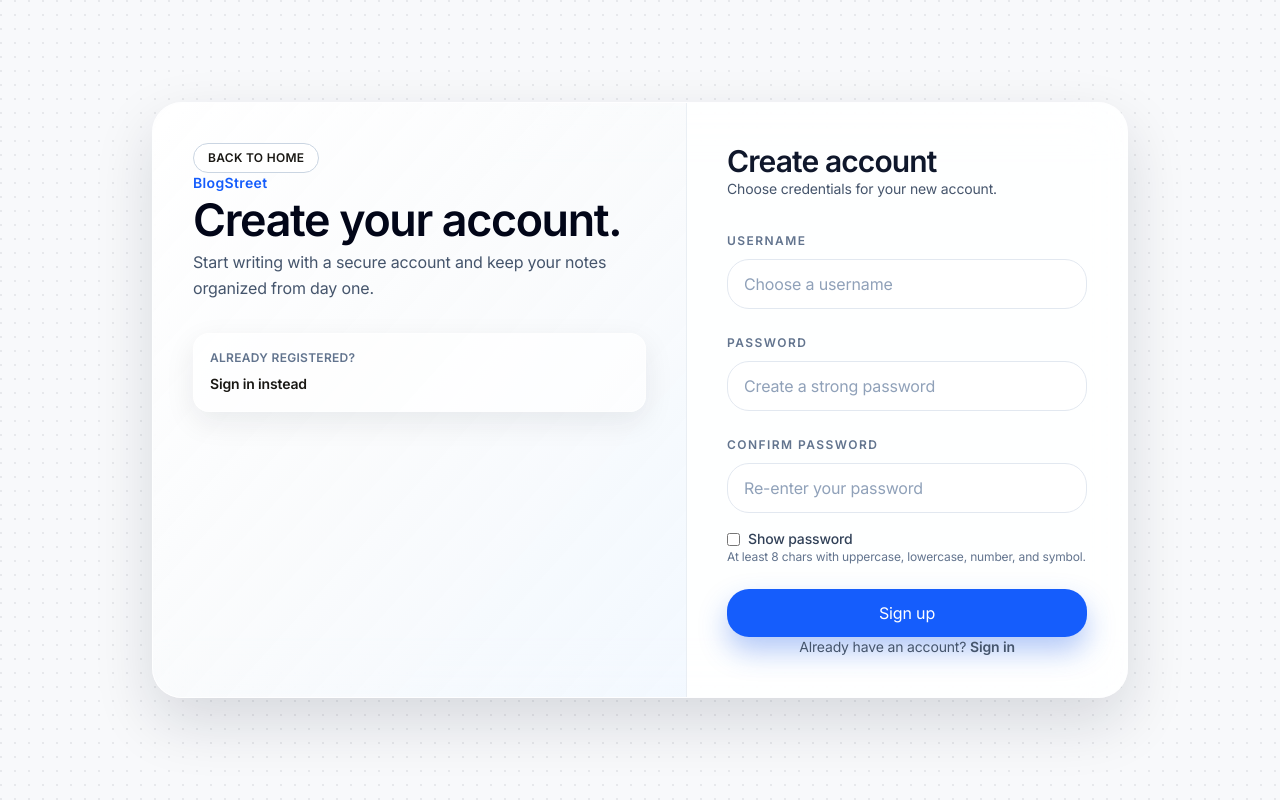
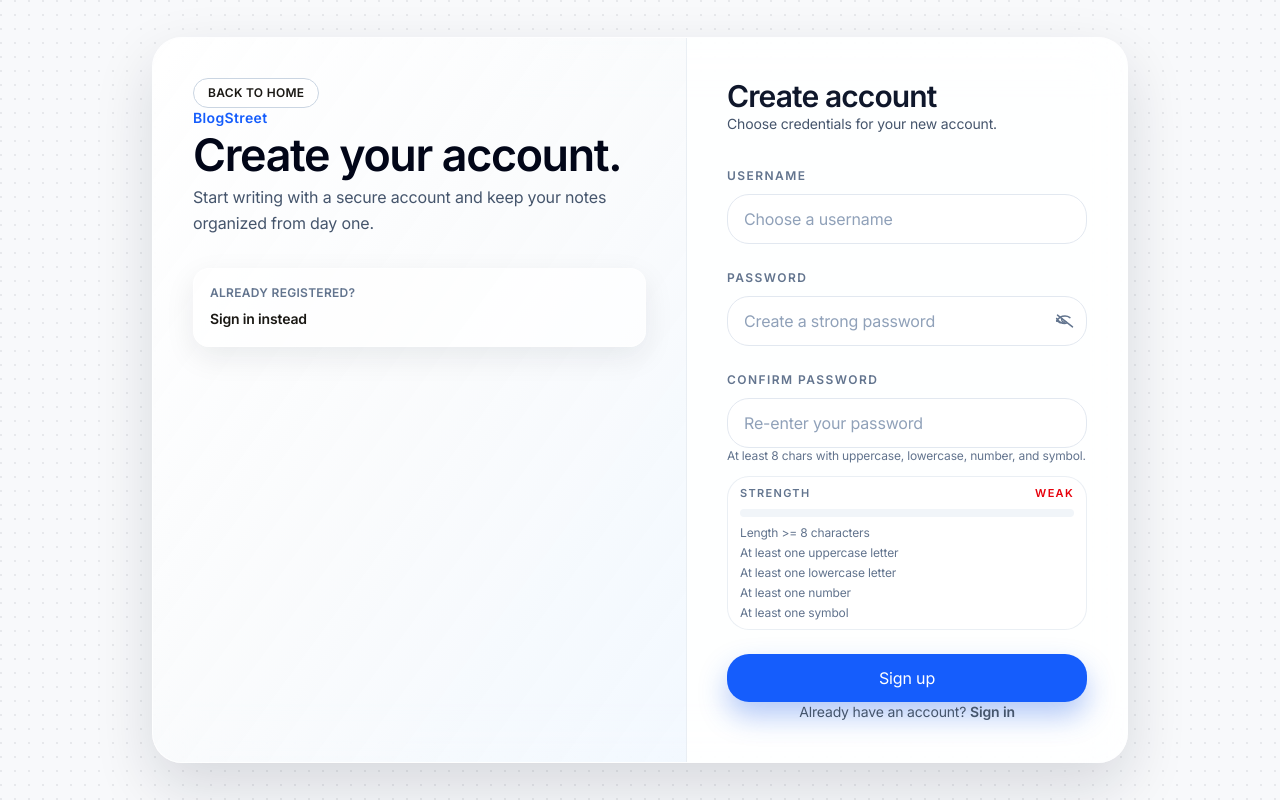
Before and after one commit to Tantalost/BlogStreet, a React (Vite) app in the folder frontend/: page /sign-up in a window 1280 px wide. Built offline with nearby package versions, Linux system fonts and the light colour scheme; no server answers.

Commit message:
added more features on security

```diff
--- a/frontend/src/auth/session.tsx
+++ b/frontend/src/auth/session.tsx
@@ -1,7 +1,16 @@
-import { createContext, useContext, useEffect, useMemo, useState } from 'react'
+import { createContext, useCallback, useContext, useEffect, useMemo, useState } from 'react'
 import type { ReactNode } from 'react'
 import { Navigate } from 'react-router-dom'
 import { apiRequest } from '../lib/api'
+import {
+  INACTIVITY_LOGOUT_MESSAGE,
+  clearSessionState,
+  ensureSessionActive,
+  hasActiveSession,
+  setSessionExpiredHandler,
+  startSession,
+  touchSession,
+} from './sessionTimeout'
 
 export type AuthUser = {
   id: string
@@ -13,8 +22,10 @@ type AuthContextValue = {
   isLoaded: boolean
   isSignedIn: boolean
   user: AuthUser | null
+  logoutMessage: string | null
   refreshSession: () => Promise<void>
   logout: () => Promise<void>
+  clearLogoutMessage: () => void
 }
 
 const AuthContext = createContext<AuthContextValue | null>(null)
@@ -22,13 +33,28 @@ const AuthContext = createContext<AuthContextValue | null>(null)
 export function SessionAuthProvider({ children }: { children: ReactNode }) {
   const [isLoaded, setIsLoaded] = useState(false)
   const [user, setUser] = useState<AuthUser | null>(null)
+  const [logoutMessage, setLogoutMessage] = useState<string | null>(null)
+
+  const logoutDueToInactivity = useCallback((): void => {
+    setLogoutMessage(INACTIVITY_LOGOUT_MESSAGE)
+    clearSessionState()
+    setUser(null)
+    void apiRequest<void>('/api/auth/logout', { method: 'POST' }, { skipSessionCheck: true })
+  }, [])
 
   const refreshSession = async (): Promise<void> => {
     try {
       const payload = await apiRequest<{ user: AuthUser }>('/api/auth/me')
       setUser(payload.user)
+      setLogoutMessage(null)
+      if (hasActiveSession()) {
+        touchSession()
+      } else {
+        startSession()
+      }
     } catch {
       setUser(null)
+      clearSessionState()
     } finally {
       setIsLoaded(true)
     }
@@ -36,14 +62,40 @@ export function SessionAuthProvider({ children }: { children: ReactNode }) {
 
   useEffect(() => { void refreshSession() }, [])
 
+  useEffect(() => {
+    setSessionExpiredHandler(logoutDueToInactivity)
+    return () => setSessionExpiredHandler(null)
+  }, [logoutDueToInactivity])
+
+  useEffect(() => {
+    if (!user) return
+
+    const handleActivity = () => {
+      if (!ensureSessionActive()) return
+      touchSession()
+    }
+
+    window.addEventListener('pointerdown', handleActivity, { passive: true })
+    window.addEventListener('keydown', handleActivity)
+
+    return () => {
+      window.removeEventListener('pointerdown', handleActivity)
+      window.removeEventListener('keydown', handleActivity)
+    }
+  }, [user])
+
   const logout = async (): Promise<void> => {
-    await apiRequest<void>('/api/auth/logout', { method: 'POST' })
+    await apiRequest<void>('/api/auth/logout', { method: 'POST' }, { skipSessionCheck: true })
+    clearSessionState()
     setUser(null)
+    setLogoutMessage(null)
   }
 
+  const clearLogoutMessage = useCallback((): void => setLogoutMessage(null), [])
+
   const authValue = useMemo<AuthContextValue>(
-    () => ({ isLoaded, isSignedIn: Boolean(user), user, refreshSession, logout }),
-    [isLoaded, user],
+    () => ({ isLoaded, isSignedIn: Boolean(user), user, logoutMessage, refreshSession, logout, clearLogoutMessage }),
+    [isLoaded, user, logoutMessage, clearLogoutMessage],
   )
 
   return <AuthContext.Provider value={authValue}>{children}</AuthContext.Provider>
@@ -56,8 +108,11 @@ export function useSessionAuth(): AuthContextValue {
 }
 
 export function RequireAuth({ children }: { children: ReactNode }) {
-  const { isLoaded, isSignedIn } = useSessionAuth()
+  const { isLoaded, isSignedIn, logoutMessage } = useSessionAuth()
   if (!isLoaded) return <div className="loading-screen">Loading workspace…</div>
+  if (!isSignedIn && logoutMessage) {
+    return <Navigate to="/sign-in" replace state={{ message: logoutMessage }} />
+  }
   if (!isSignedIn) return <Navigate to="/" replace />
   return children
 }
--- /dev/null
+++ b/frontend/src/auth/sessionTimeout.ts
@@ -0,0 +1,78 @@
+export const SESSION_TIMEOUT_MS = 10 * 60 * 1000
+export const INACTIVITY_LOGOUT_MESSAGE = 'You have been logged out due to inactivity'
+
+type SessionTimeoutState = {
+  startedAt: number | null
+  lastActivityAt: number | null
+  timeoutId: number | null
+}
+
+const sessionState: SessionTimeoutState = {
+  startedAt: null,
+  lastActivityAt: null,
+  timeoutId: null,
+}
+
+let onSessionExpired: (() => void) | null = null
+
+function scheduleExpiry(now: number): void {
+  if (sessionState.lastActivityAt === null) return
+
+  const elapsed = now - sessionState.lastActivityAt
+  const remaining = Math.max(0, SESSION_TIMEOUT_MS - elapsed)
+
+  if (sessionState.timeoutId !== null) {
+    window.clearTimeout(sessionState.timeoutId)
+  }
+
+  sessionState.timeoutId = window.setTimeout(() => {
+    if (hasSessionExpired()) {
+      clearSessionState()
+      onSessionExpired?.()
+    }
+  }, remaining)
+}
+
+export function startSession(now: number = Date.now()): void {
+  sessionState.startedAt = now
+  sessionState.lastActivityAt = now
+  scheduleExpiry(now)
+}
+
+export function touchSession(now: number = Date.now()): void {
+  if (sessionState.lastActivityAt === null) return
+  sessionState.lastActivityAt = now
+  scheduleExpiry(now)
+}
+
+export function clearSessionState(): void {
+  if (sessionState.timeoutId !== null) {
+    window.clearTimeout(sessionState.timeoutId)
+  }
+  sessionState.timeoutId = null
+  sessionState.startedAt = null
+  sessionState.lastActivityAt = null
+}
+
+export function hasActiveSession(): boolean {
+  return sessionState.startedAt !== null && sessionState.lastActivityAt !== null
+}
+
+export function hasSessionExpired(now: number = Date.now()): boolean {
+  if (!hasActiveSession()) return false
+  return now - (sessionState.lastActivityAt ?? 0) > SESSION_TIMEOUT_MS
+}
+
+export function ensureSessionActive(now: number = Date.now()): boolean {
+  if (!hasActiveSession()) return true
+  if (hasSessionExpired(now)) {
+    clearSessionState()
+    onSessionExpired?.()
+    return false
+  }
+  return true
+}
+
+export function setSessionExpiredHandler(handler: (() => void) | null): void {
+  onSessionExpired = handler
+}
--- a/frontend/src/components/auth/RegisterPage.tsx
+++ b/frontend/src/components/auth/RegisterPage.tsx
@@ -14,6 +14,18 @@ export default function RegisterPage({ isSignedIn, refreshSession }: RegisterPag
   const [isPasswordVisible, setIsPasswordVisible] = useState(false)
   const [isSubmitting, setIsSubmitting] = useState(false)
   const [errorMessage, setErrorMessage] = useState<string | null>(null)
+  const passwordValue = password.trim()
+  const strength = check_password_strength(passwordValue)
+  const strengthPercent = Math.round((strength.score / 5) * 100)
+  const strengthLabelClass = getStrengthLabelClass(strength.label)
+  const strengthBarClass = getStrengthBarClass(strength.label)
+  const passwordRules = [
+    { label: 'Length >= 8 characters', passed: strength.rules.hasMinLength },
+    { label: 'At least one uppercase letter', passed: strength.rules.hasUppercase },
+    { label: 'At least one lowercase letter', passed: strength.rules.hasLowercase },
+    { label: 'At least one number', passed: strength.rules.hasDigit },
+    { label: 'At least one symbol', passed: strength.rules.hasSpecial },
+  ]
 
   if (isSignedIn) return <Navigate to="/dashboard" replace />
 
@@ -21,7 +33,9 @@ export default function RegisterPage({ isSignedIn, refreshSession }: RegisterPag
     event.preventDefault()
     const u = username.trim().toLowerCase()
     const p = password.trim()
+    const submitStrength = check_password_strength(p)
     if (!u || !p) { setErrorMessage('Username and password are required.'); return }
+    if (submitStrength.label === 'Weak') { setErrorMessage('Password strength is too weak.'); return }
     if (p.length < 8) { setErrorMessage('Password must be at least 8 characters.'); return }
     if (!/[A-Z]/.test(p)) { setErrorMessage('Password must include at least one uppercase letter.'); return }
     if (!/[a-z]/.test(p)) { setErrorMessage('Password must include at least one lowercase letter.'); return }
@@ -82,8 +96,9 @@ export default function RegisterPage({ isSignedIn, refreshSession }: RegisterPag
             </label>
             <label className="mt-5 block">
               <span className="text-xs font-semibold uppercase tracking-[0.12em] text-slate-500">Password</span>
+              <div className="relative mt-2">
                 <input
-                className="mt-2 w-full rounded-xl border border-slate-200 bg-white px-4 py-3 text-slate-900 outline-none transition placeholder:text-slate-400 focus:border-blue-300 focus:ring-4 focus:ring-blue-100"
+                  className="w-full rounded-xl border border-slate-200 bg-white px-4 py-3 pr-16 text-slate-900 outline-none transition placeholder:text-slate-400 focus:border-blue-300 focus:ring-4 focus:ring-blue-100"
                   type={isPasswordVisible ? 'text' : 'password'}
                   autoComplete="new-password"
                   value={password}
@@ -91,6 +106,46 @@ export default function RegisterPage({ isSignedIn, refreshSession }: RegisterPag
                   maxLength={256}
                   placeholder="Create a strong password"
                 />
+                <button
+                  type="button"
+                  className="absolute right-3 top-1/2 -translate-y-1/2 text-slate-500 transition hover:text-slate-900 hover:scale-105 active:scale-95 cursor-pointer"
+                  onClick={() => setIsPasswordVisible((prev) => !prev)}
+                  aria-label={isPasswordVisible ? 'Hide password' : 'Show password'}
+                >
+                  {isPasswordVisible ? (
+                    <svg
+                      aria-hidden="true"
+                      viewBox="0 0 24 24"
+                      className="h-5 w-5 transition-transform duration-200"
+                      fill="none"
+                      stroke="currentColor"
+                      strokeWidth="1.8"
+                      strokeLinecap="round"
+                      strokeLinejoin="round"
+                    >
+                      <path d="M2 12s3.5-6 10-6 10 6 10 6-3.5 6-10 6-10-6-10-6z" />
+                      <circle cx="12" cy="12" r="3" />
+                    </svg>
+                  ) : (
+                    <svg
+                      aria-hidden="true"
+                      viewBox="0 0 24 24"
+                      className="h-5 w-5 transition-transform duration-200"
+                      fill="none"
+                      stroke="currentColor"
+                      strokeWidth="1.8"
+                      strokeLinecap="round"
+                      strokeLinejoin="round"
+                    >
+                      <path d="M3 5l18 14" />
+                      <path d="M2 12s3.5-6 10-6c2.4 0 4.4.8 5.9 1.9" />
+                      <path d="M8.2 9.2a3 3 0 0 0 4.6 3.6" />
+                      <path d="M6.2 14.2C4.5 13.1 3 12 2 12" />
+                      <path d="M13.7 14.6c-.5.2-1.1.4-1.7.4-6.5 0-10-6-10-6" />
+                    </svg>
+                  )}
+                </button>
+              </div>
             </label>
             <label className="mt-5 block">
               <span className="text-xs font-semibold uppercase tracking-[0.12em] text-slate-500">Confirm password</span>
@@ -104,11 +159,23 @@ export default function RegisterPage({ isSignedIn, refreshSession }: RegisterPag
                 placeholder="Re-enter your password"
               />
             </label>
-            <label className="mt-4 flex items-center gap-2 text-sm font-medium text-slate-700">
-              <input type="checkbox" checked={isPasswordVisible} onChange={(e) => setIsPasswordVisible(e.target.checked)} />
-              Show password
-            </label>
             <p className="mt-2 text-xs text-slate-500">At least 8 chars with uppercase, lowercase, number, and symbol.</p>
+            <div className="mt-3 rounded-xl border border-slate-200/70 bg-white/70 px-3 py-2">
+              <div className="flex items-center justify-between text-[11px] font-semibold uppercase tracking-[0.12em] text-slate-500">
+                <span>Strength</span>
+                <span className={strengthLabelClass}>{strength.label}</span>
+              </div>
+              <div className="mt-2 h-2 w-full rounded-full bg-slate-100">
+                <div className={`h-full rounded-full transition-all ${strengthBarClass}`} style={{ width: `${strengthPercent}%` }} />
+              </div>
+              <div className="mt-2 grid gap-1 text-xs">
+                {passwordRules.map((rule) => (
+                  <div key={rule.label} className={rule.passed ? 'text-emerald-700' : 'text-slate-500'}>
+                    {rule.label}
+                  </div>
+                ))}
+              </div>
+            </div>
             {errorMessage && <p className="mt-4 rounded-xl border border-red-200 bg-red-50 px-3 py-2 text-sm text-red-700">{errorMessage}</p>}
             <button
               type="submit"
@@ -132,3 +199,50 @@ function getErrorMessage(error: unknown): string {
   if (error instanceof Error) return error.message
   return 'Something went wrong. Please try again.'
 }
+
+type PasswordStrengthLabel = 'Weak' | 'Medium' | 'Strong'
+
+type PasswordStrengthResult = {
+  score: number
+  label: PasswordStrengthLabel
+  rules: {
+    hasMinLength: boolean
+    hasUppercase: boolean
+    hasLowercase: boolean
+    hasDigit: boolean
+    hasSpecial: boolean
+  }
+}
+
+function check_password_strength(password: string): PasswordStrengthResult {
+  const rules = {
+    hasMinLength: password.length >= 8,
+    hasUppercase: /[A-Z]/.test(password),
+    hasLowercase: /[a-z]/.test(password),
+    hasDigit: /[0-9]/.test(password),
+    hasSpecial: /[^A-Za-z0-9]/.test(password),
+  }
+
+  const score = Object.values(rules).filter(Boolean).length
+  let label: PasswordStrengthLabel = 'Weak'
+
+  if (score >= 5) {
+    label = 'Strong'
+  } else if (score >= 3) {
+    label = 'Medium'
+  }
+
+  return { score, label, rules }
+}
+
+function getStrengthLabelClass(label: PasswordStrengthLabel): string {
+  if (label === 'Strong') return 'text-emerald-600'
+  if (label === 'Medium') return 'text-amber-600'
+  return 'text-red-600'
+}
+
+function getStrengthBarClass(label: PasswordStrengthLabel): string {
+  if (label === 'Strong') return 'bg-emerald-500'
+  if (label === 'Medium') return 'bg-amber-500'
+  return 'bg-red-500'
+}
--- a/frontend/src/lib/api.ts
+++ b/frontend/src/lib/api.ts
@@ -1,3 +1,5 @@
+import { INACTIVITY_LOGOUT_MESSAGE, ensureSessionActive, touchSession } from '../auth/sessionTimeout'
+
 const API_URL = import.meta.env.VITE_API_URL ?? (import.meta.env.DEV ? 'http://localhost:4000' : '')
 
 export class ApiError extends Error {
@@ -13,7 +15,16 @@ export class ApiError extends Error {
 export async function apiRequest<T>(
   path: string,
   init: RequestInit = {},
+  options: { skipSessionCheck?: boolean } = {},
 ): Promise<T> {
+  if (!options.skipSessionCheck) {
+    const isSessionActive = ensureSessionActive()
+    if (!isSessionActive) {
+      throw new ApiError(INACTIVITY_LOGOUT_MESSAGE, 401)
+    }
+    touchSession()
+  }
+
   const headers = new Headers(init.headers)
 
   if (!headers.has('Content-Type') && init.body) {
```
Also changed, not shown: frontend/src/components/auth/LoginPage.tsx (+13 -2 lines), 1 other file (tests, documents, lock files or other folders). Lines whose indentation alone changed are shown as unchanged.
